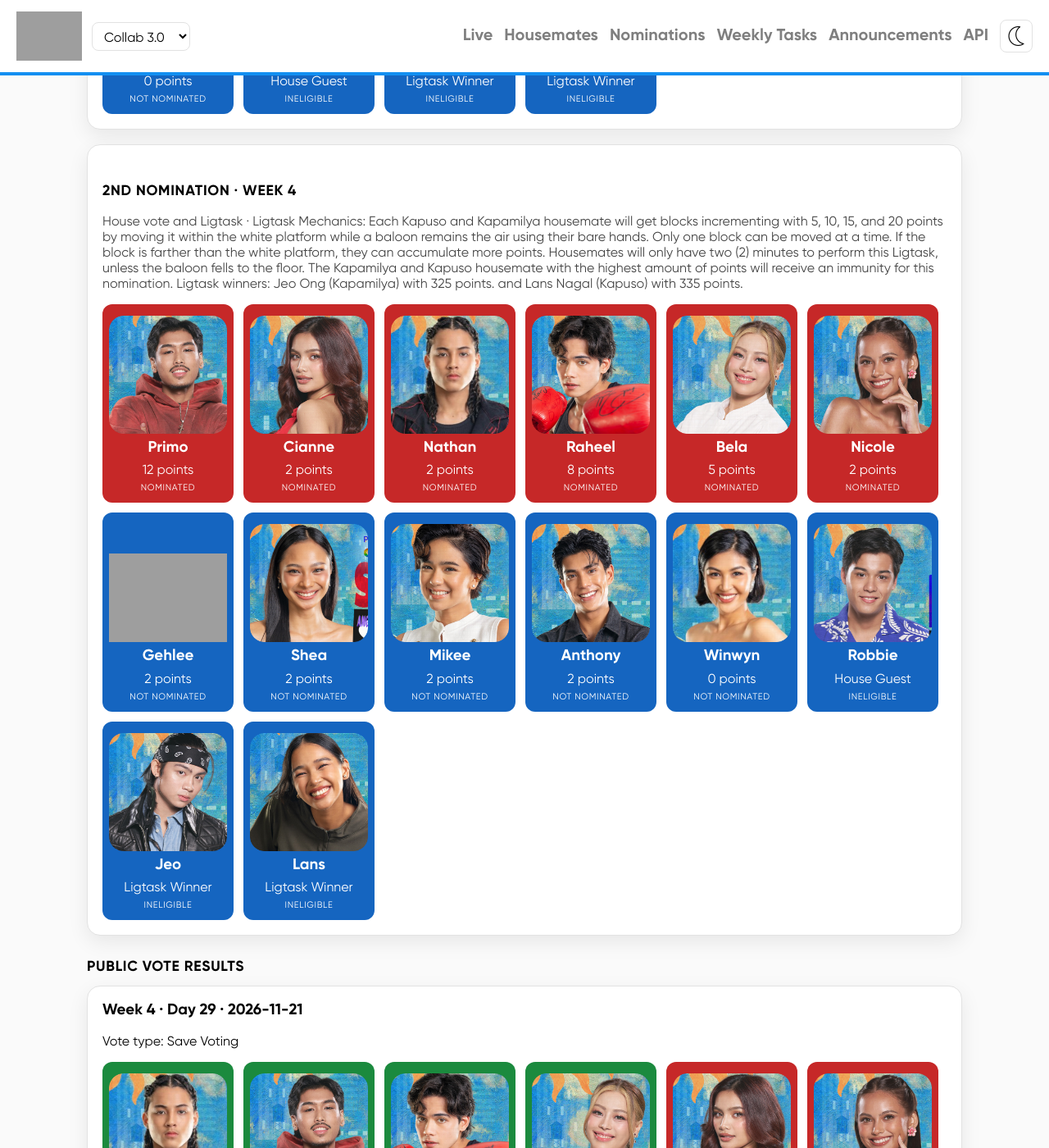
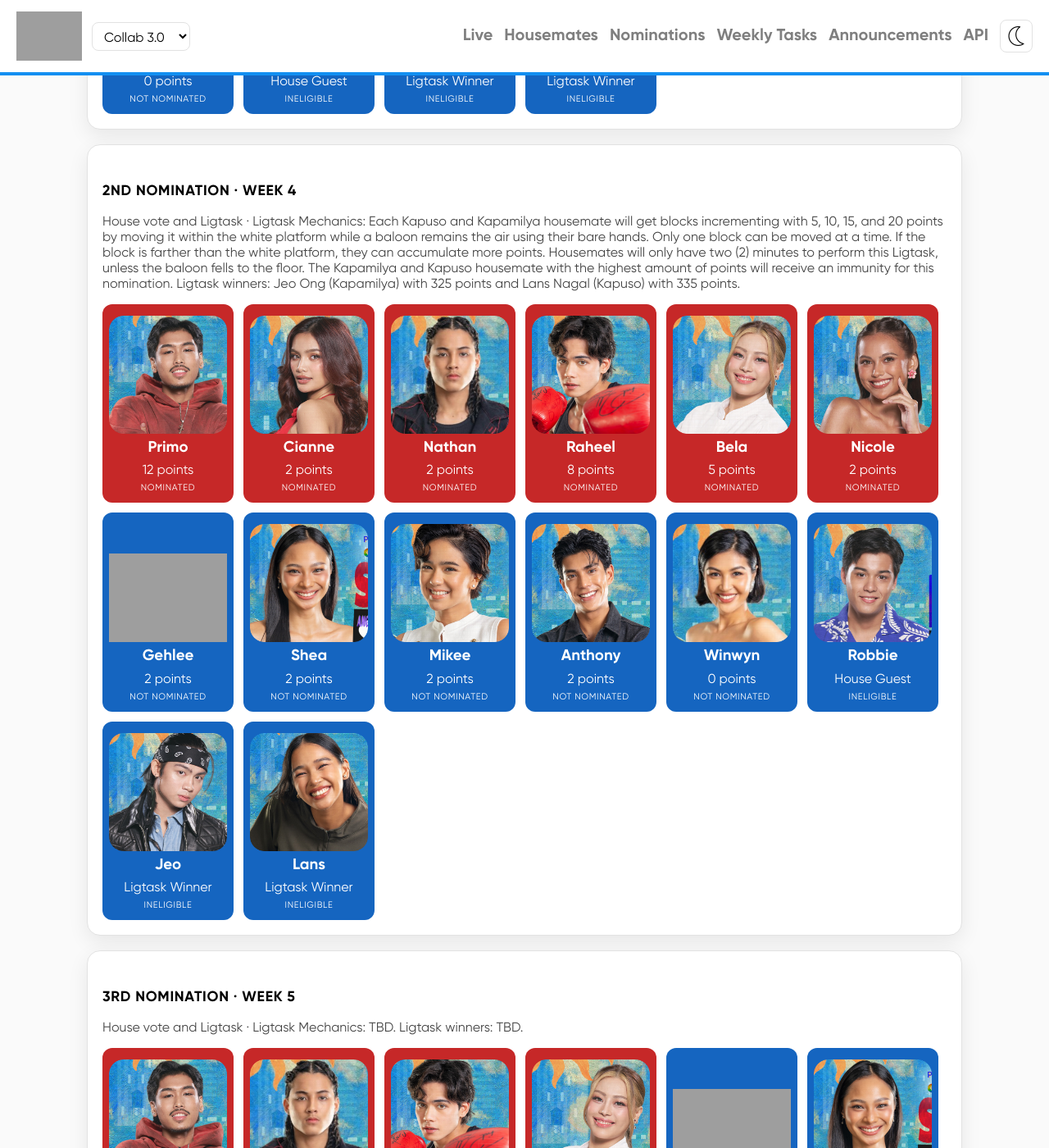
Before and after one commit to drpsphca/PHCASite-PBBUpdates, a Jekyll site: the page built from seasons/collab3/nominations.md, in a window 1280 px wide and 1400 px high, scrolled down 1006 px. Shown: the whole window at 82% size. Built offline with Jekyll 4.4.1, drawn with Linux system fonts in a browser that asks for light colours; part of the change alters nothing that is shown; some of the changed text lies outside the part shown; grey boxes are pictures that could not be loaded.

Commit message:
20261122-02

```diff
--- a/_data/seasons/collab3/nomination_tallies.yml
+++ b/_data/seasons/collab3/nomination_tallies.yml
@@ -21,12 +21,13 @@
     - { id: robbie-jaworski, label: House Guest, state: ineligible }
     - { id: shea-valerio, label: Ligtask Winner, state: ineligible }
     - { id: raheel-bhyria, label: Ligtask Winner, state: ineligible }
+
 - id: 2
   title: 2nd Nomination
   week: 4
   method: House vote and Ligtask
   note: |
-    Ligtask Mechanics: Each Kapuso and Kapamilya housemate will get blocks incrementing with 5, 10, 15, and 20 points by moving it within the white platform while a baloon remains the air using their bare hands. Only one block can be moved at a time. If the block is farther than the white platform, they can accumulate more points. Housemates will only have two (2) minutes to perform this Ligtask, unless the baloon fells to the floor. The Kapamilya and Kapuso housemate with the highest amount of points will receive an immunity for this nomination. Ligtask winners: Jeo Ong (Kapamilya) with 325 points. and Lans Nagal (Kapuso) with 335 points.
+    Ligtask Mechanics: Each Kapuso and Kapamilya housemate will get blocks incrementing with 5, 10, 15, and 20 points by moving it within the white platform while a baloon remains the air using their bare hands. Only one block can be moved at a time. If the block is farther than the white platform, they can accumulate more points. Housemates will only have two (2) minutes to perform this Ligtask, unless the baloon fells to the floor. The Kapamilya and Kapuso housemate with the highest amount of points will receive an immunity for this nomination. Ligtask winners: Jeo Ong (Kapamilya) with 325 points and Lans Nagal (Kapuso) with 335 points.
   entries:
     - { id: primo-alterado, label: 12 points, state: nominated }
     - { id: cianne-dominguez, label: 2 points, state: nominated }
@@ -42,3 +43,22 @@
     - { id: robbie-jaworski, label: House Guest, state: ineligible }
     - { id: jeo-ong, label: Ligtask Winner, state: ineligible }
     - { id: lans-nagal, label: Ligtask Winner, state: ineligible }
+
+- id: 3
+  title: 3rd Nomination
+  week: 5
+  method: House vote and Ligtask
+  note: |
+    Ligtask Mechanics: TBD. Ligtask winners: TBD.
+  entries:
+    - { id: primo-alterado, label: 0 points, state: nominated }
+    - { id: nathan-garcia, label: 0 points, state: nominated }
+    - { id: raheel-bhyria, label: 0 points, state: nominated }
+    - { id: bela-arcal, label: 0 points, state: nominated }
+    - { id: gehlee-dangca, label: 0 points, state: not_nominated }
+    - { id: shea-valerio, label: 0 points, state: not_nominated }
+    - { id: mikee-quintos, label: 0 points, state: not_nominated }
+    - { id: anthony-constantino, label: 0 points, state: not_nominated }
+    - { id: winwyn-marquez, label: 0 points, state: not_nominated }
+    - { id: jeo-ong, label: 0 points, state: ineligible }
+    - { id: lans-nagal, label: 0 points, state: ineligible }
```
